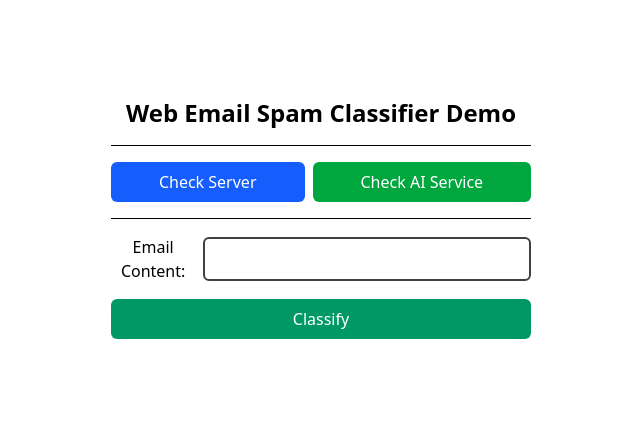
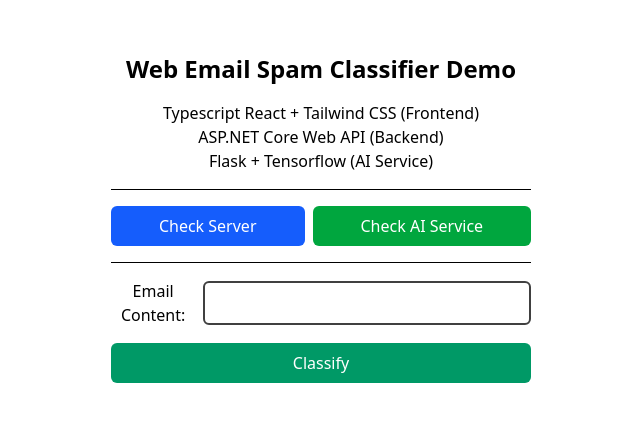
Before and after one commit to khianvictorycalderon/web-email-spam-classifier, a React (Vite) app in the folder frontend/: page / in a window 1280 px wide. Shown: the part 182-604 px from the top of the page, without its empty margins (319-959 px from the left). Built offline with nearby package versions, Linux system fonts and the light colour scheme.

Commit message:
Uncommented

```diff
--- a/frontend/src/App.tsx
+++ b/frontend/src/App.tsx
@@ -69,9 +69,9 @@
         <ul
           className="mt-4"
         >
-          {/* <li>Typescript React + Tailwind CSS (Frontend)</li>
+          <li>Typescript React + Tailwind CSS (Frontend)</li>
           <li>ASP.NET Core Web API (Backend)</li>
-          <li>Flask + Tensorflow (AI Service)</li> */}
+          <li>Flask + Tensorflow (AI Service)</li>
         </ul>
         <hr className="my-4" />
 
```
